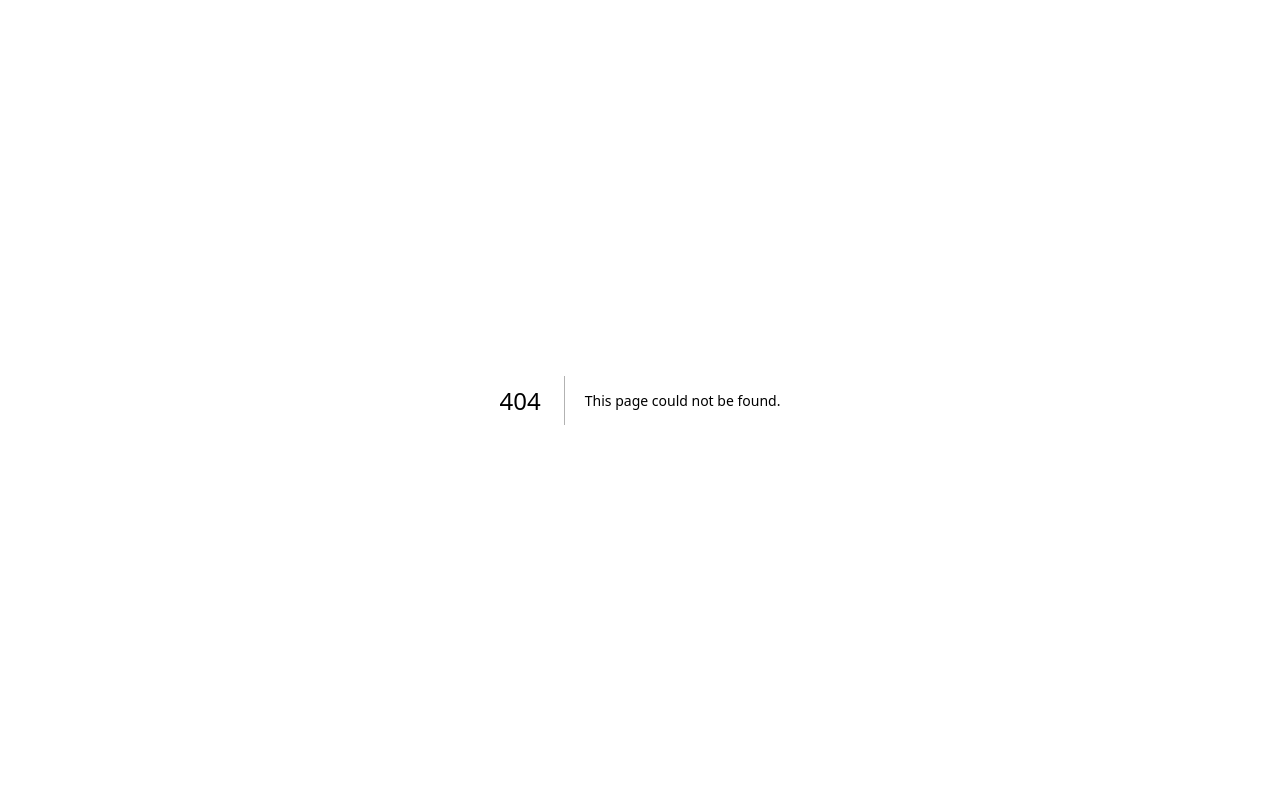
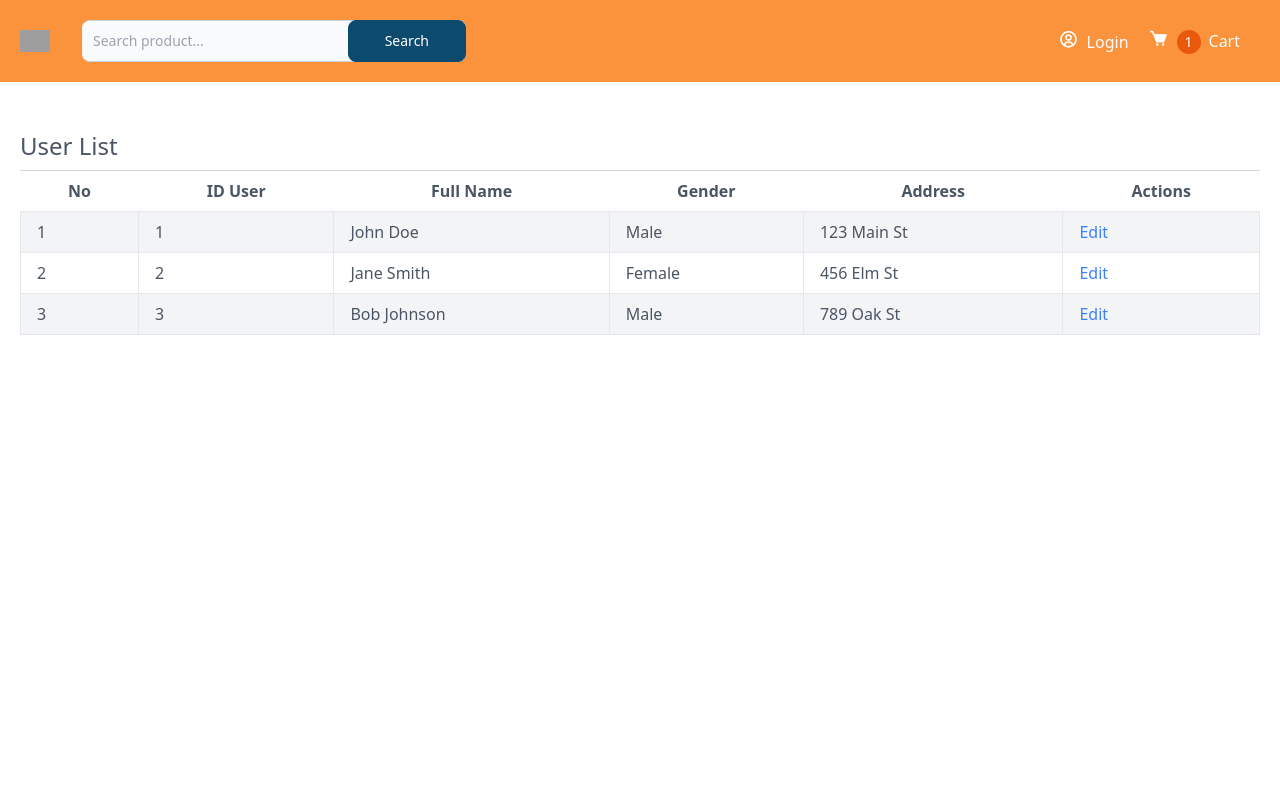
Before and after one commit to Ecommerce-Capstone/Ecommerce-Frontend, a Next.js app: page /user/userlist in a window 1280 px wide. Before the commit this address had no page. Shown: the top 800 px of the page. Built offline with nearby package versions, Linux system fonts and the light colour scheme; no server answers; grey boxes are pictures that could not be loaded.

Commit message:
userlist

```diff
--- /dev/null
+++ b/src/pages/user/userlist.tsx
@@ -0,0 +1,90 @@
+import React from 'react';
+import Head from 'next/head';
+import { Fragment } from 'react';
+import Layout from '@/components/Layout';
+import { useState } from 'react';
+import { PlusIcon, MinusIcon } from '@heroicons/react/solid';
+import { format } from 'date-fns';
+
+interface User {
+    id: number;
+    fullName: string;
+    gender: string;
+    address: string;
+}
+
+function UserListTable({ users }: { users: User[] }) {
+    return (
+    <>
+        <table className="w-full table-auto">
+        <thead>
+        <tr>
+            <th className="px-4 py-2">No</th>
+            <th className="px-4 py-2">ID User</th>
+            <th className="px-4 py-2">Full Name</th>
+            <th className="px-4 py-2">Gender</th>
+            <th className="px-4 py-2">Address</th>
+            <th className="px-4 py-2">Actions</th>
+        </tr>
+        </thead>
+        <tbody>
+            {users.map((user, index) => (
+            <tr key={user.id} className={`${index % 2 === 0 ? 'bg-gray-100' : ''}`}>
+                <td className="border px-4 py-2">{index + 1}</td>
+                <td className="border px-4 py-2">{user.id}</td>
+                <td className="border px-4 py-2">{user.fullName}</td>
+                <td className="border px-4 py-2">{user.gender}</td>
+                <td className="border px-4 py-2">{user.address}</td>
+                <td className="border px-4 py-2">
+                <button className="text-blue-500 hover:text-blue-700">Edit</button>
+                </td>
+            </tr>
+            ))}
+        </tbody>
+        </table>
+    </>
+    );
+}
+
+export default function UserList() {
+    const users: User[] = [
+        {
+        id: 1,
+        fullName: 'John Doe',
+        gender: 'Male',
+        address: '123 Main St',
+        },
+        {
+        id: 2,
+        fullName: 'Jane Smith',
+        gender: 'Female',
+        address: '456 Elm St',
+        },
+        {
+        id: 3,
+        fullName: 'Bob Johnson',
+        gender: 'Male',
+        address: '789 Oak St',
+        },
+    ];
+
+    return (
+        <>
+        <Head>
+            <title>User List</title>
+        </Head>
+        <Layout>
+            <div className="container mx-auto">
+            <section className="text-gray-600 body-font overflow-hidden">
+                <div className="px-5 py-12">
+                <div className="flex flex-col">
+                    <h2 className="text-2xl font-medium pb-2 border-b border-gray-300">User List</h2>
+                    <UserListTable users={users} />
+                </div>
+                </div>
+            </section>
+            </div>
+        </Layout>
+        </>
+    );
+    }
```
